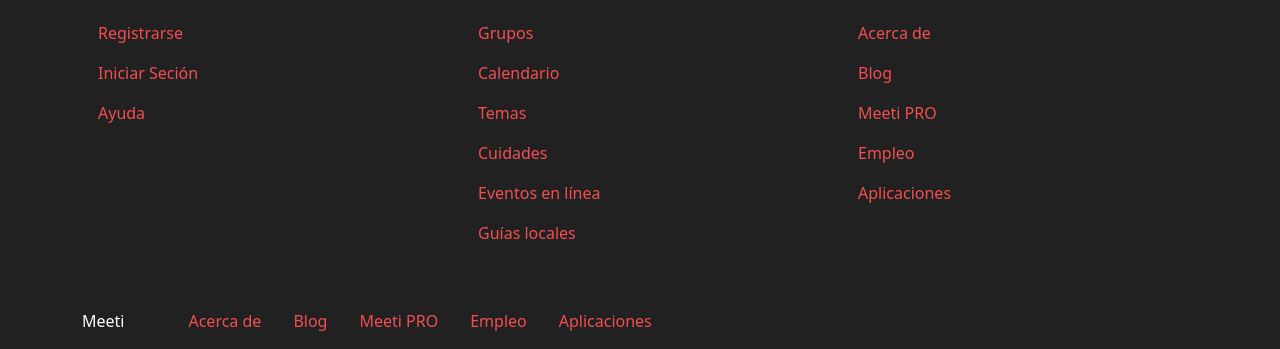
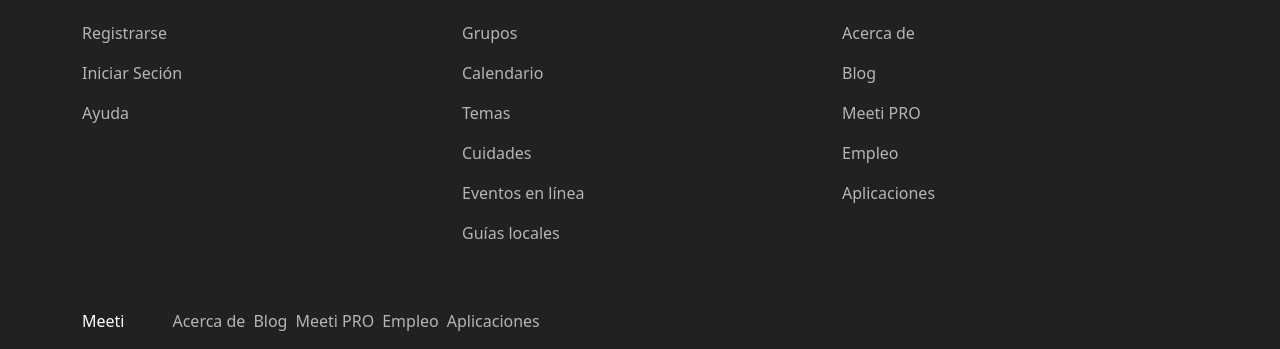
Before and after one commit to MarianoMasondo/Boorstrap-5-with-SASS-Practice, a website: page index.html in a window 1280 px wide. Shown: the part 2500-2849 px from the top of the page. Drawn offline with Linux system fonts and the light colour scheme.

Commit message:
Footer end

```diff
--- a/index.html
+++ b/index.html
@@ -171,18 +171,17 @@
             <div class="d-flex flex-column flex-md-row mt-5 align-items-center">
                 <p class="m-0 me-5">Meeti</p>
                 <nav class="nav flex-column flex flex-md-row">
-                    <a class="nav-link" href="#">Acerca de</a>
-                    <a class="nav-link" href="#">Blog</a>
-                    <a class="nav-link" href="#">Meeti PRO</a>
-                    <a class="nav-link" href="#">Empleo</a>
-                    <a class="nav-link" href="#">Aplicaciones</a>
+                    <a class="nav-link me-md-2" href="#">Acerca de</a>
+                    <a class="nav-link me-md-2" href="#">Blog</a>
+                    <a class="nav-link me-md-2" href="#">Meeti PRO</a>
+                    <a class="nav-link me-md-2" href="#">Empleo</a>
+                    <a class="nav-link me-md-2" href="#">Aplicaciones</a>
                 </nav>
             </div>
         </div>
     </footer>
 
 
-
     <script src="js/bootstrap.bundle.min.js"></script>
 </body>
 </html>
--- a/src/scss/_custom.scss
+++ b/src/scss/_custom.scss
@@ -2,15 +2,21 @@
 $rojo: #f34f51;
 $verde: #0098AE;
 $oscuro: #212121;
+$gris: #b5b5b5;
 
 //Asignar paleta de colores a Bootstrap
 $primary : $rojo;
 $secondary : $verde;
-$dark: $oscuro;
+$dark : $oscuro;
 
 //Tipografia
 $display-font-weight: 900;
 $heading-font-weight: 700;
+
+//Nav Link
+$nav-link-padding-x:0;
+$nav-link-color: $gris;
+$nav-link-hover-color: darken($gris, 10%);
 
 //cards
 $card-border-color: trasnparent;
```
Also changed, not shown: build/css/style.css, 1 other file.
